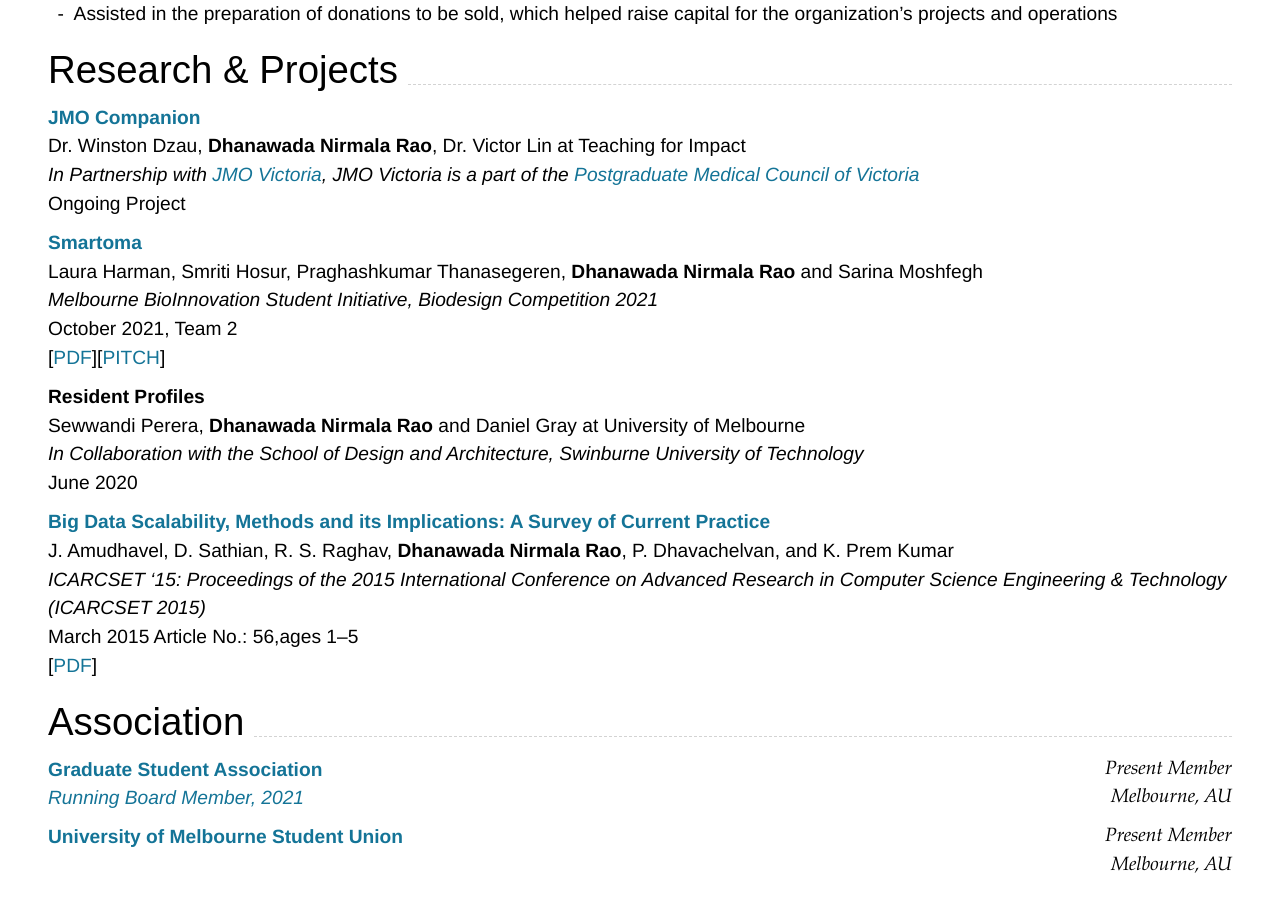
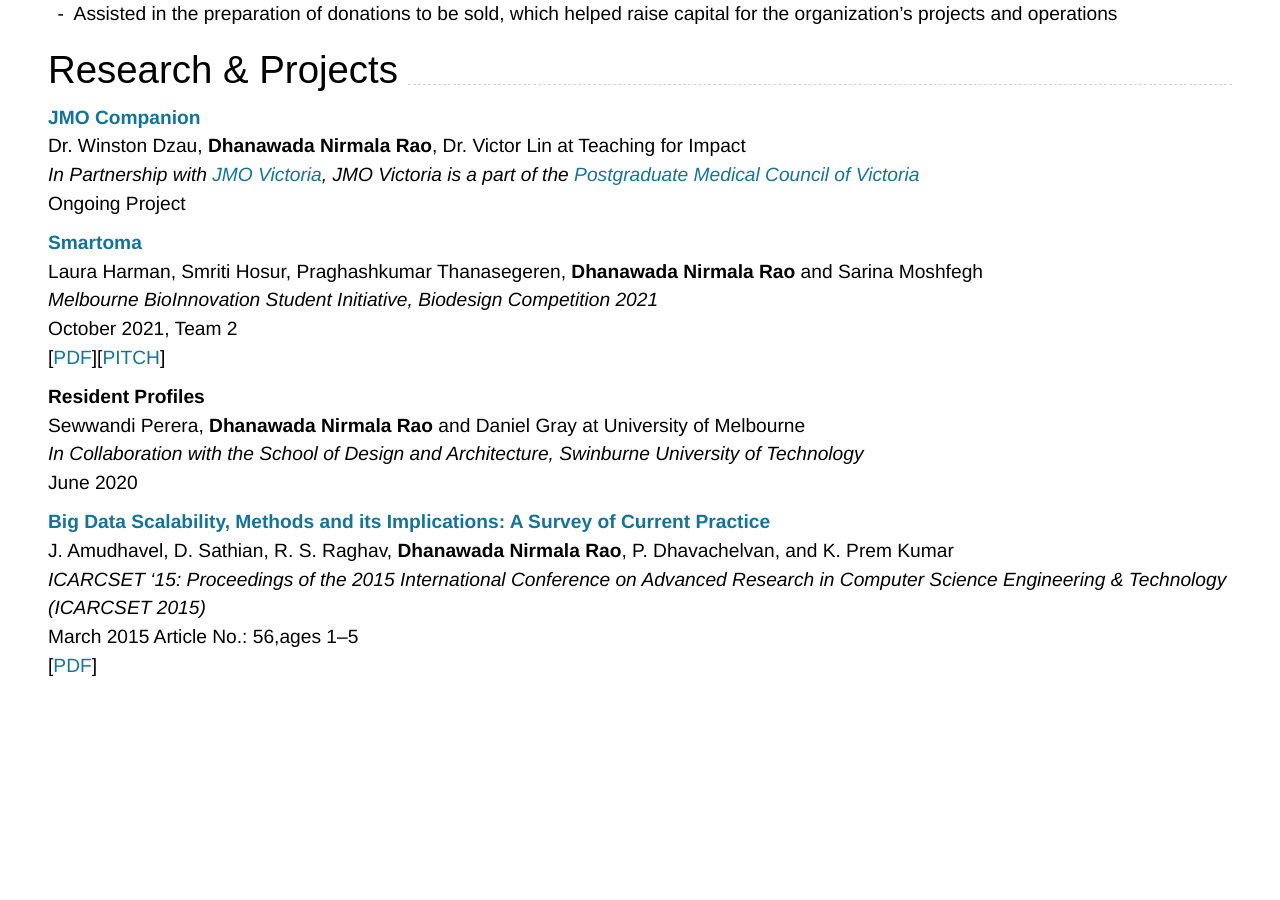
Before and after one commit to thedhanawada/me, a Jekyll site: the page built from index.md, in a window 1280 px wide and 900 px high, scrolled down 2609 px. Built offline with Jekyll 4.4.1, drawn with Linux system fonts in a browser that asks for light colours; nearby versions of some CDN libraries; after the commit the page ends 3338 px from its top, so only the background shows below that.

Commit message:
Update index.md

````diff
--- a/index.md
+++ b/index.md
@@ -166,17 +166,3 @@ J. Amudhavel, D. Sathian, R. S. Raghav, **Dhanawada Nirmala Rao**, P. Dhavachelv
 _ICARCSET '15: Proceedings of the 2015 International Conference on Advanced Research in Computer Science Engineering & Technology (ICARCSET 2015)_
 <br>March 2015 Article No.: 56,ages 1–5<br>
 [[PDF](https://doi.org/10.1145/2743065.2743121){:target="_blank"}]
-
-## Association
-
-### **[Graduate Student Association](https://gsa.unimelb.edu.au/){:target="_blank"}** `Present Member`
-```
-Melbourne, AU
-```
-_[Running Board Member, 2021](https://gsa.unimelb.edu.au/profile/nirmala-rao-dhanawada/)_<br>
-
-### **[University of Melbourne Student Union](https://umsu.unimelb.edu.au/){:target="_blank"}** `Present Member`
-```
-Melbourne, AU
-```
-{% include cv-contact-footer.html %}
````
